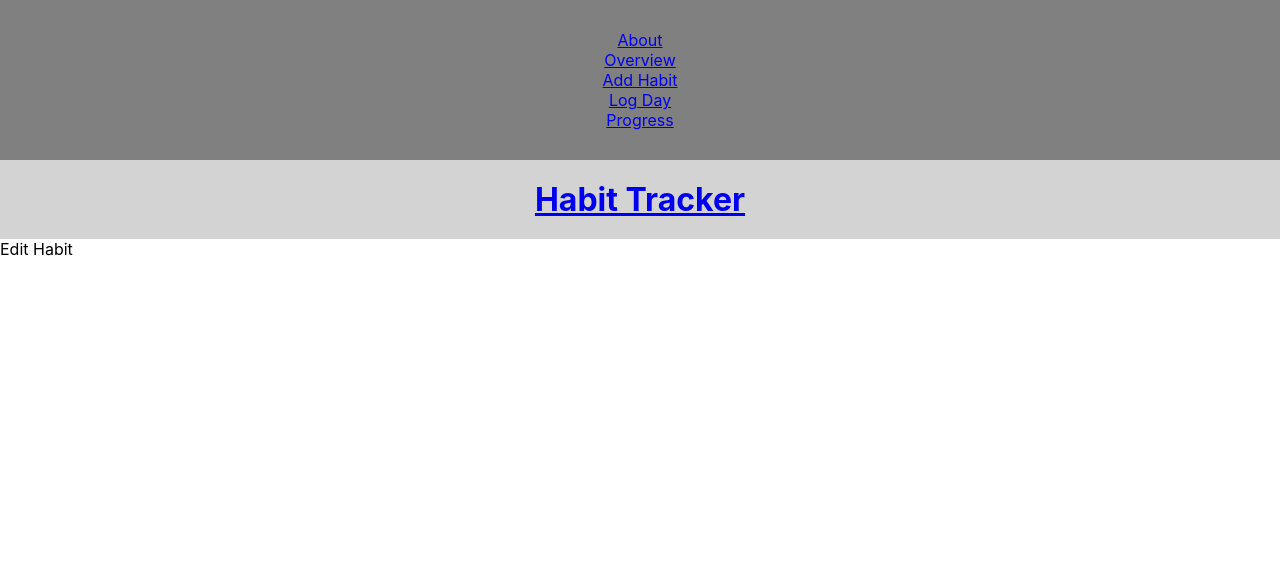
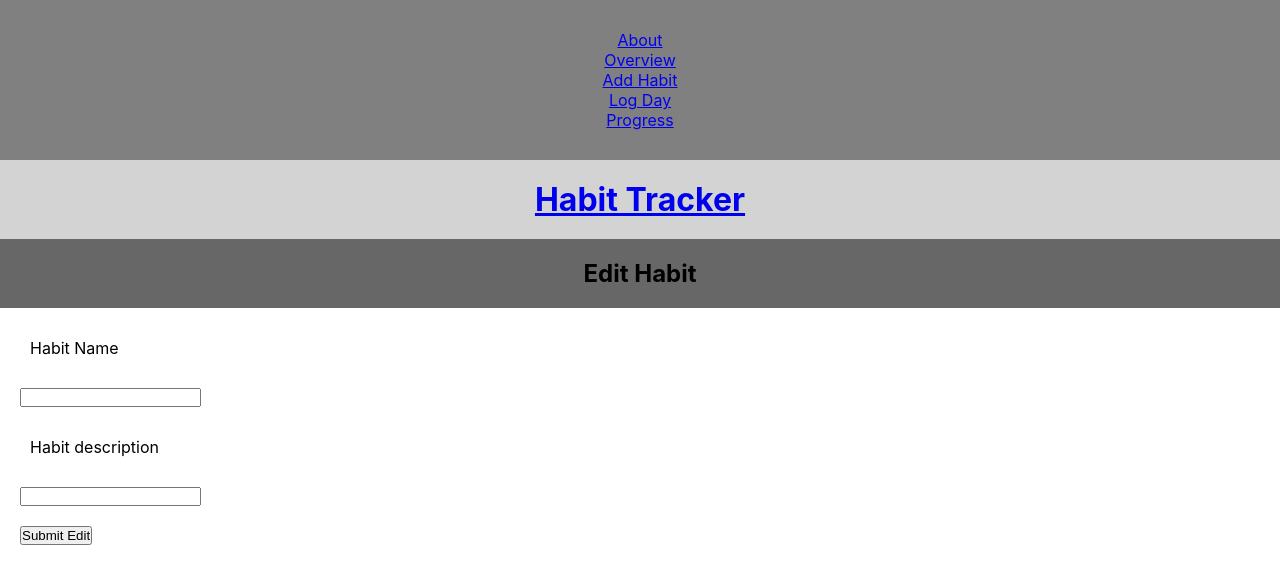
Before and after one commit to authriya/Habit-Tracker, a React (Create React App) app: page /edit-habit/1 in a window 1280 px wide. Shown: the top 584 px of the page. Built offline with nearby package versions, Linux system fonts and the light colour scheme.

Commit message:
habit functions basic

```diff
--- /dev/null
+++ b/src/ApiContext.js
@@ -0,0 +1,10 @@
+
+import React from 'react'
+
+export default React.createContext({
+  habits: [],
+  deleteHabits: () => {},
+  deleteHabit: () => {},
+  editHabit: () => {},
+  newWeek: () => {},
+})
--- a/src/App.js
+++ b/src/App.js
@@ -7,11 +7,17 @@ import Overview from './Overview/Overview';
 import LogHabit from './Log-Habit/Log-Habit';
 import HabitPage from './Habit/Habit-Page';
 import EditHabit from './Habit/Edit-Habit';
+import ApiContext from './ApiContext'
 import './App.css'
+import dummyStore from './dummy-store';
 
 class App extends React.Component {
   state = {
     habits: []
+  }
+  componentDidMount() {
+    setTimeout(() => this.setState(dummyStore), 600)
+    setTimeout(() => console.log(this.state), 1000)
   }
   renderMainRoutes() {
     return(
@@ -48,8 +54,32 @@ class App extends React.Component {
       </>
     )
   }
+  handleDeleteHabits = () => {
+    console.log('delete habits')
+  }
+
+  handleDeleteHabit = () => {
+    console.log('delete habit')
+  }
+
+  handleNewWeek = () => {
+    console.log('new week')
+  }
+
+  handleEditHabit = () => {
+    console.log('edit habit')
+  }
+
   render() {
+    const value = {
+      habits: this.state.habits,
+      deleteHabits: this.handleDeleteHabits,
+      deleteHabit: this.handleDeleteHabit,
+      newWeek: this.handleNewWeek,
+      editHabit: this.handleEditHabit
+    };
     return (
+      <ApiContext.Provider value = {value}>
         <div className='App'>
           <nav className="navbar">
             <ul className ="nav_list">
@@ -77,6 +107,7 @@ class App extends React.Component {
             {this.renderMainRoutes()}
           </main>
         </div>
+      </ApiContext.Provider>
     );
   }
 }
--- a/src/Graph-Summary/Graph-Summary.js
+++ b/src/Graph-Summary/Graph-Summary.js
@@ -8,6 +8,8 @@ class GraphSummary extends React.Component {
                 <div className="page_title"><h2 className="title">Your Progress</h2></div>
                 <div className="graph_summary_main">
                     <table>
+                        <thead>
+                            <tr>
                                 <th>Habit</th>
                                 <th>Day 1</th>
                                 <th>Day 2</th>
@@ -16,9 +18,12 @@ class GraphSummary extends React.Component {
                                 <th>Day 5</th>
                                 <th>Day 6</th>
                                 <th>Day 7</th>
+                            </tr>
+                        </thead>
+                        <tbody>
                             <tr>
                                 <td> Habit 1 </td>
-                        <td class="yes"/>
+                                <td className="yes"/>
                                 <td/>
                                 <td className="yes"/>
                                 <td className="yes"/>
@@ -66,6 +71,7 @@ class GraphSummary extends React.Component {
                                 <td/>
                                 <td className="yes"/>
                             </tr>
+                        </tbody>
                     </table>
                 </div>
             </div>
--- a/src/Habit/Edit-Habit.js
+++ b/src/Habit/Edit-Habit.js
@@ -1,10 +1,72 @@
 import React from 'react';
+import {findHabit} from '../Habits-Helpers'
+import ApiContext from '../ApiContext'
 
 class EditHabit extends React.Component {
+    constructor(props) {
+        super(props)
+        this.state = {
+            name: '',
+            description: ''
+        }
+    }
+    static defaultProps = {
+        match: {
+            params: {}
+        }
+    }
+
+    static contextType = ApiContext
+
+    componentDidMount() {
+        const {habitId} = this.props.match.params
+        const {habits} = this.context
+        const habit = findHabit(habits, parseInt(habitId))
+
+        console.log(habits)
+
+        if(!habit) {
+            return null
+        }
+
+        this.setState({
+            name: habit.name,
+            description: habit.description
+        })
+    }
+
+    nameChange(name) {
+        this.setState({
+            name
+        })
+    }
+
+    descChange(description) {
+        this.setState({
+            description
+        })
+    }
+
+    handleEditSubmit(e) {
+        console.log(this.state.name)
+        console.log(this.state.description)
+        e.preventDefault();
+        console.log('hi')
+        this.context.editHabit()
+    }
+
+
     render() {
         return(
             <div className="Edit_Habit_Form">
-                Edit Habit
+                <div className = "page_title"><h2 className="title">Edit Habit</h2></div>
+                <form className="edit_habit_form">
+                    <label htmlFor="habit_name" className="add_habit_label">Habit Name </label>
+                    <input id="habit_name" type="text" name="habit_name" className="add_habit_input" value={this.state.name} onChange = {e => this.nameChange(e.target.value)}/>
+                    <label htmlFor="habit_description" className="add_habit_label">Habit description</label>
+                    <input id="habit_description" type="text" name="habit_description" className="add_habit_input" value={this.state.description} onChange = {e => this.descChange(e.target.value)}/>
+                    <input type="button" value="Submit Edit" className="add_habit_input" onClick={e => this.handleEditSubmit(e)}/>
+                </form>
             </div>
         )
     }
--- /dev/null
+++ b/src/Habit/Habit-Page.css
@@ -0,0 +1,9 @@
+.Habit_Page {
+    margin: 40px 0px;
+    padding: 50px 30px;
+}
+
+.habit_page_button {
+    margin-top: 20px;
+    margin-right: 5px;
+}
--- a/src/Habit/Habit-Page.js
+++ b/src/Habit/Habit-Page.js
@@ -1,10 +1,34 @@
 import React from 'react';
+import ApiContext from '../ApiContext';
+import {Link} from 'react-router-dom';
+import {findHabit} from '../Habits-Helpers';
+import './Habit-Page.css'
 
 class HabitPage extends React.Component {
+    static defaultProps = {
+        match: {
+            params: {}
+        }
+    }
+    static contextType = ApiContext
+
+    handleDeleteHabit = e => {
+        e.preventDefault()
+        this.context.deleteHabit()
+    }
     render() {
+        const {habits = []} = this.context
+        const {habitId} = this.props.match.params
+        const habit = findHabit(habits, parseInt(habitId))
+        console.log(habit)
+        if(!habit) {
+            return null
+        }
         return(
             <div className="Habit_Page">
-                Habit Page
+                <h2 className="habit_title">{habit.name}</h2>
+                <p className="habit_description">{habit.description}</p>
+                <Link to ={`/edit-habit/${habit.id}`}><input type="button" value="Edit Habit" className="habit_page_button"/></Link><input type="button" value="Delete Habit" className="habit_page_button" onClick = {this.handleDeleteHabit}/>
             </div>
         )
     }
--- /dev/null
+++ b/src/Habits-Helpers.js
@@ -0,0 +1,2 @@
+export const findHabit = (habits = [], habitId) =>
+    habits.find(habit => habit.id === habitId)
--- a/src/Landing-Page/Landing-Page.css
+++ b/src/Landing-Page/Landing-Page.css
@@ -10,7 +10,7 @@
     padding-top: 20px;
   }
 
-  p {
+  p.app_summary {
     padding-left: 30px;
     padding-right: 20px;
     margin-bottom: 10px;
--- a/src/Log-Habit/Log-Habit.js
+++ b/src/Log-Habit/Log-Habit.js
@@ -1,28 +1,21 @@
 import React from 'react';
-import './Log-Habit.css'
+import ApiContext from '../ApiContext'
+import './Log-Habit.css';
 
 class LogHabit extends React.Component {
+    static contextType = ApiContext
     render() {
+        const {habits = []} = this.context
         return(
             <div className="Log_Habit_Form">
                 <div className="page_title"><h2 className="title">Log Habits For The Day</h2></div>
                 <div className = "page_subheading"><h3 className="subheading">Habits for Day X </h3></div>
             <form className="day_tracker">
-                <label htmlFor="habit_1" className="log_habit_label">Habit 1
-                    <input type="checkbox" id="habit_1" name="habit_1" className="log_habit_input"/>
-                </label>
-                <label htmlFor="habit_2" className="log_habit_label">Habit 2
-                    <input type="checkbox" id="habit_2" name="habit_2" className="log_habit_input"/>
-                </label>
-                <label htmlFor="habit_3" className="log_habit_label">Habit 3
-                    <input type="checkbox" id="habit_3" name="habit_3" className="log_habit_input"/>
-                </label>
-                <label htmlFor="habit_4" className="log_habit_label">Habit 4
-                    <input type="checkbox" id="habit_4" name="habit_4" className="log_habit_input"/>
-                </label>
-                <label htmlFor="habit_5" className="log_habit_label">Habit 5
-                    <input type="checkbox" id="habit_5" name="habit_5" className="log_habit_input"/>
-                </label>
+                {habits.map(habit =>
+                    <label htmlFor={`habit_${habit.id}`} key = {habit.id} className="log_habit_label"> {habit.name}
+                        <input type="checkbox" id={`habit_${habit.id}`} name={`habit_${habit.id}`} className="log_habit_input"/>
+                    </label>
+                )}
                 <input type="button" className="log_habit_input" value="submit"/>
             </form>
         </div>
--- a/src/Overview/Overview.js
+++ b/src/Overview/Overview.js
@@ -1,27 +1,31 @@
 import React from 'react';
+import ApiContext from '../ApiContext';
+import {Link} from 'react-router-dom';
 import './Overview.css'
 
 class Overview extends React.Component {
+    static contextType = ApiContext
     render() {
+        const {habits = []} = this.context
         return(
             <div className="Overview">
-                <div className ="page_title"><h2 class="title">Your Overview</h2></div>
+                <div className ="page_title"><h2 className="title">Your Overview</h2></div>
                 <div className="overview_main">
                     <div className="habits_section">
                         <h3 className="subheading_overview"> Habits </h3>
                         <ul className="habits_list">
-                            <li> Habit 1 </li>
-                            <li> Habit 2 </li>
-                            <li> Habit 3 </li>
-                            <li> Habit 4 </li>
-                            <li> Habit 5 </li>
-                            <input type="button" value ="Delete All Habits" className="overview_button"/>
+                            {habits.map(habit =>
+                                <li key={habit.id}>
+                                    <Link to = {`/habit/${habit.id}`}>{habit.name}</Link>
+                                </li>
+                            )}
+                            <input type="button" value ="Delete All Habits" className="overview_button" onClick={this.context.deleteHabits}/>
                         </ul>
                     </div>
                     <div className="day_number">
                         <h3 className="subheading_overview"> On Day: </h3>
                         <h4 className="on_day"> X </h4>
-                        <input type="button" value="Start New Week" className="overview_button"/>
+                        <input type="button" value="Start New Week" className="overview_button" onClick={this.context.newWeek}/>
                     </div>
                     <div className="success_section">
                         <h3 className="subheading_overview"> Your Most Consistent Habit </h3>
--- /dev/null
+++ b/src/dummy-store.js
@@ -0,0 +1,29 @@
+export default {
+    habits : [
+        {
+            id: 1,
+            name: 'Habit 1',
+            description: 'Description Habit 1'
+        },
+        {
+            id: 2,
+            name: 'Habit 2',
+            description: 'Description Habit 2',
+        },
+        {
+            id: 3,
+            name: 'Habit 3',
+            description: 'Description Habit 3'
+        },
+        {
+            id: 4,
+            name: 'Habit 4',
+            description: 'Description Habit 4'
+        },
+        {
+            id: 5,
+            name: 'Habit 5',
+            description: 'Description Habit 5'
+        }
+    ]
+}
```
Lines whose indentation alone changed are shown as unchanged.
